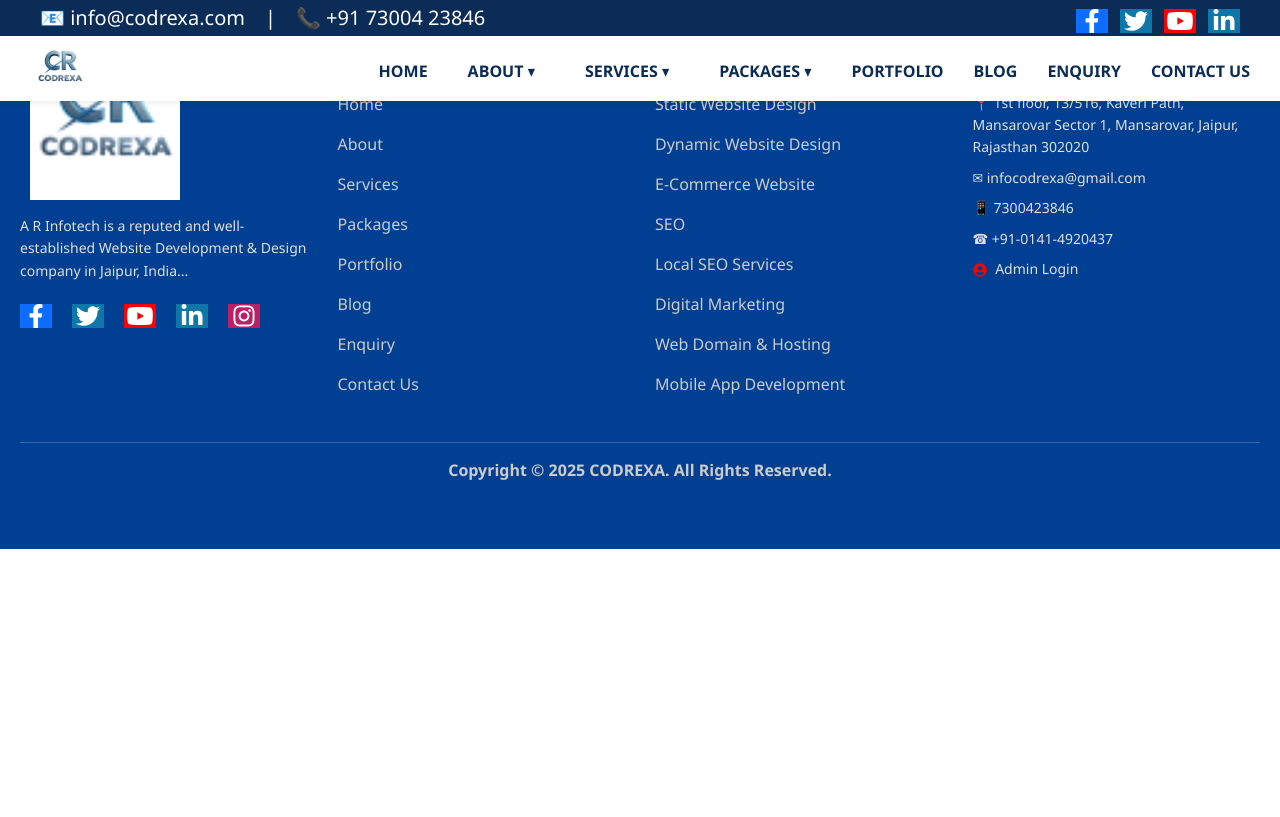
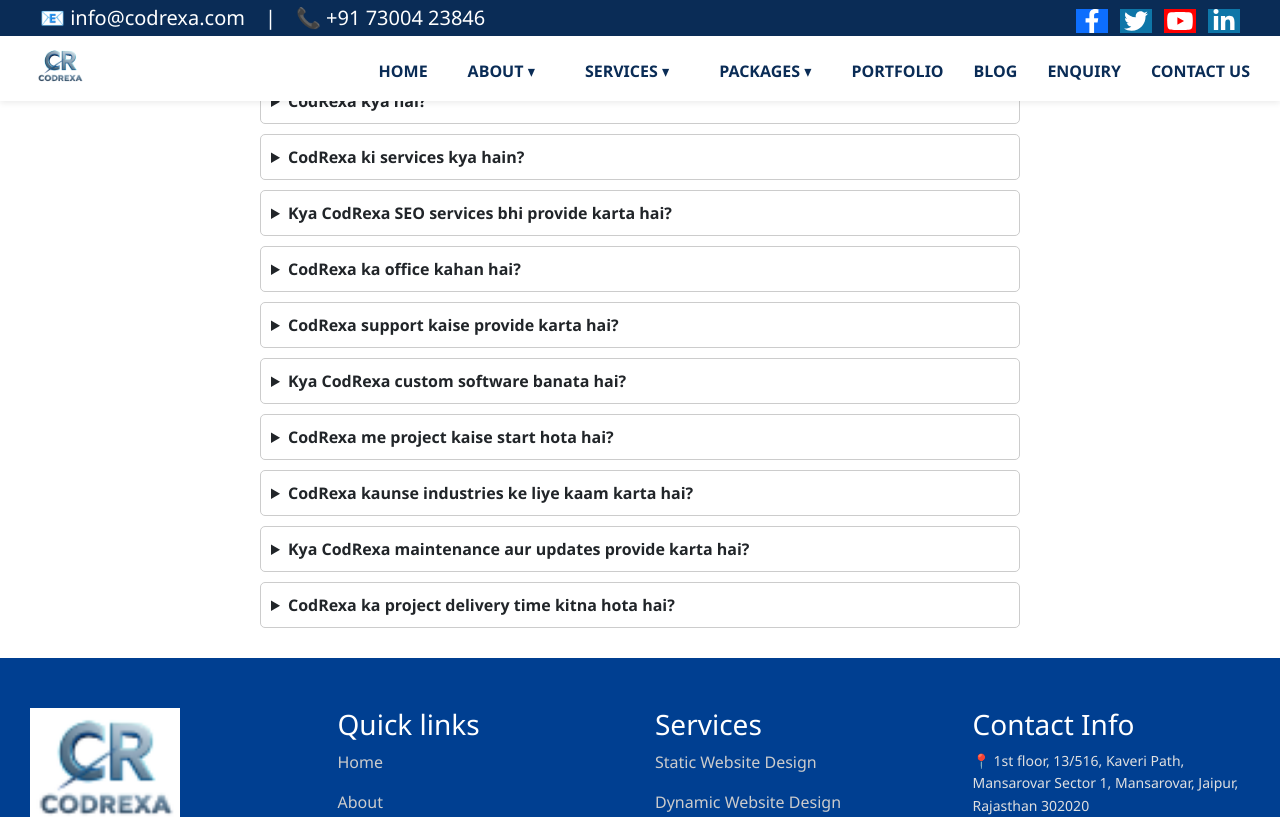
Before and after one commit to infocodrexa/CodRexa, a React (Vite) app in the folder frontend/: page /faq in a window 1280 px wide. Shown: the top 817 px of the page. Built offline with nearby package versions, Linux system fonts and the light colour scheme.

Commit message:
Some component update

```diff
--- a/frontend/src/App.jsx
+++ b/frontend/src/App.jsx
@@ -43,6 +43,7 @@
 import Maintenance from "./Components/ServicePage/Maintenance";
 import DomainHosting from "./Components/ServicePage/DomainHosting";
 import Ssl from "./Components/ServicePage/Ssl";
+import { FAQPage } from "./FAQ/FAQPage.jsx";
 
 function App() {
   return (
@@ -55,8 +56,8 @@
           element={
             <>
               <Homepage />
-              <OrganizationForm />
-              <PersonalForm />
+              {/* <OrganizationForm /> */}
+              {/* <PersonalForm /> */}
             </>
           }
         />
@@ -133,6 +134,7 @@
         <Route path="/services/maintenance" element={<Maintenance />} />
         <Route path="/services/domain-hosting" element={<DomainHosting />} />
         <Route path="/services/ssl" element={<Ssl />} />
+        <Route path="/faq" element={<FAQPage />} />
       </Routes>
 
       <Footer />
--- a/frontend/src/Components/ServicePage/WebsiteOptimization.jsx
+++ b/frontend/src/Components/ServicePage/WebsiteOptimization.jsx
@@ -1,19 +1,15 @@
 
 import React from "react";
 import "./WebsiteOptimization.css";
-import WebsiteImg from "./WEBSITEOptimization.png"; // 👈 image import
+import WebsiteImg from "../../assets/websiteOptmize.png";
+import BackgroundImage from "./BackgroundImage";
 
 const WebsiteOptimization = () => {
   return (
     <>
-      {/* Top Image */}
-      <div className="banner" style={{ marginTop: "1px" }}>
-        <img
-          src={WebsiteImg}
-          alt="Website Optimization Banner"
-          className="banner-img img-fluid"
-        />
-      </div>
+    <div>
+      <BackgroundImage src={WebsiteImg} alt="image loading" marginTop="0px" />
+    </div>
 
       <h1 className="optimization-title">
         How to Optimize Your Website for Better Performance
--- /dev/null
+++ b/frontend/src/FAQ/FAQPage.jsx
@@ -0,0 +1,12 @@
+import React from 'react'
+import FAQSection from './FAQSection'
+import faqs from "./faqData";
+
+
+export const FAQPage = () => {
+  return (
+   <>
+    <FAQSection faqs={faqs} />
+   </>
+  )
+}
--- /dev/null
+++ b/frontend/src/FAQ/FAQSection.jsx
@@ -0,0 +1,50 @@
+import React from "react";
+
+const FAQSection = ({ faqs }) => {
+  const schemaData = {
+    "@context": "https://schema.org",
+    "@type": "FAQPage",
+    "mainEntity": faqs.map((faq) => ({
+      "@type": "Question",
+      "name": faq.question.trim(),
+      "acceptedAnswer": {
+        "@type": "Answer",
+        "text": faq.answer.trim(),
+      },
+    })),
+  };
+
+  return (
+    <section style={{ padding: "20px", maxWidth: "800px", margin: "0 auto" }}>
+      <h2 style={{ textAlign: "center", marginBottom: "20px" }}>
+        Frequently Asked Questions
+      </h2>
+
+      {/* User Visible FAQ UI */}
+      <div>
+        {faqs.map((faq, index) => (
+          <details
+            key={index}
+            style={{
+              margin: "10px 0",
+              padding: "10px",
+              border: "1px solid #ccc",
+              borderRadius: "5px",
+              background: "#fff",
+            }}
+          >
+            <summary style={{ cursor: "pointer", fontWeight: "bold" }}>
+              {faq.question}
+            </summary>
+            <p style={{ marginTop: "5px" }}>{faq.answer}</p>
+          </details>
+        ))}
+      </div>
+      <script type="application/ld+json">
+        {JSON.stringify(schemaData)}
+      </script>
+    </section>
+  );
+};
+
+export default FAQSection;
--- /dev/null
+++ b/frontend/src/FAQ/faqData.js
@@ -0,0 +1,55 @@
+// src/data/faqData.js
+
+const faqs = [
+  {
+    question: "CodRexa kya hai?",
+    answer:
+      "CodRexa ek IT service company hai jo Website, Mobile App aur Software Development provide karti hai.",
+  },
+  {
+    question: "CodRexa ki services kya hain?",
+    answer:
+      "Hamari services me Website Development, Mobile Application Development, UI/UX Design aur Digital Marketing shamil hain.",
+  },
+  {
+    question: "Kya CodRexa SEO services bhi provide karta hai?",
+    answer:
+      "Haan, hum advanced SEO aur Digital Marketing solutions provide karte hain jisse aapka business grow ho.",
+  },
+  {
+    question: "CodRexa ka office kahan hai?",
+    answer: "Hamare offices Gurgaon aur Delhi NCR me hain.",
+  },
+  {
+    question: "CodRexa support kaise provide karta hai?",
+    answer:
+      "Hum 24/7 email aur phone support dete hain jisse clients hamesha connected rahen.",
+  },
+  {
+    question: "Kya CodRexa custom software banata hai?",
+    answer:
+      "Haan, hum har business ki requirement ke hisaab se custom software solutions develop karte hain.",
+  },
+  {
+    question: "CodRexa me project kaise start hota hai?",
+    answer:
+      "Sabse pehle hum client ki requirement samajhte hain, phir proposal aur roadmap share karte hain aur fir development start hoti hai.",
+  },
+  {
+    question: "CodRexa kaunse industries ke liye kaam karta hai?",
+    answer:
+      "Humne Real Estate, E-commerce, Education, Healthcare, aur Travel jaisi industries ke liye projects banaye hain.",
+  },
+  {
+    question: "Kya CodRexa maintenance aur updates provide karta hai?",
+    answer:
+      "Bilkul, hum apne clients ko post-launch maintenance aur regular updates bhi provide karte hain.",
+  },
+  {
+    question: "CodRexa ka project delivery time kitna hota hai?",
+    answer:
+      "Ye depend karta hai project ki complexity par, lekin hum hamesha deadline par project deliver karte hain.",
+  },
+];
+
+export default faqs;
```
Also changed, not shown: frontend/src/assets/WEBSITEOptimization.png (renamed from frontend/src/Components/ServicePage/WEBSITEOptimization.png), frontend/src/assets/websiteOptmize.png (added).
